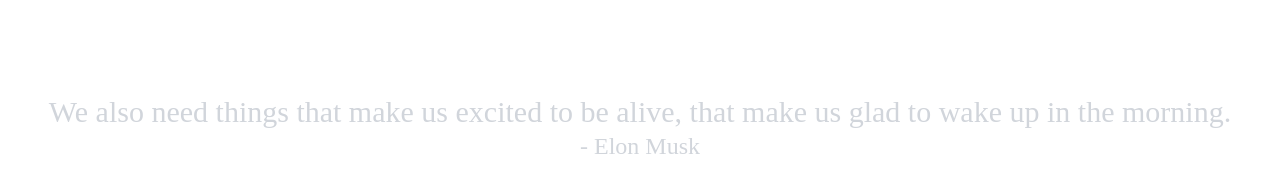
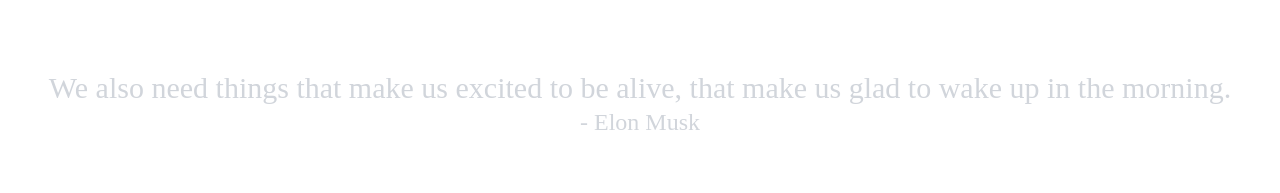
Before and after one commit to Rouxist/main-blog, a Next.js app: page / in a window 1280 px wide. Shown: the part 553-746 px from the top of the page. Built offline with nearby package versions, Linux system fonts and the light colour scheme.

Commit message:
style: reduced margin

```diff
--- a/src/app/page.tsx
+++ b/src/app/page.tsx
@@ -25,7 +25,7 @@
           <SimpleButton text="Notice" href="/notice" />
         </div>
       </section>
-      <section className="mt-16 text-gray-300 text-center">
+      <section className="mt-10 text-gray-300 text-center">
         <p className="md:text-3xl text-xl px-2">
           We also need things that make us excited to be alive, that make us
           glad to wake up in the morning.
```
